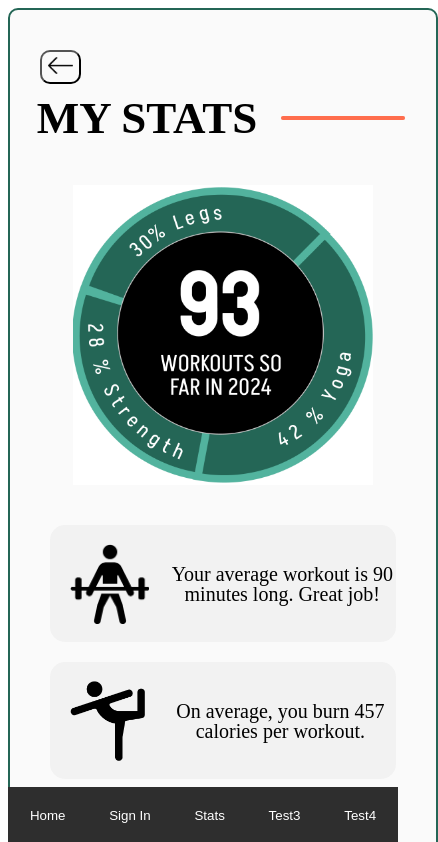
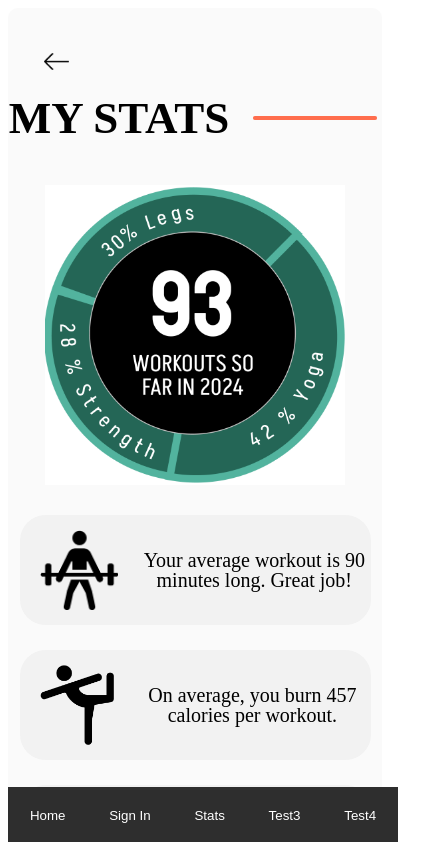
Before and after one commit to williamcaamot/arcturus, a React (Vite) app in the folder frontend/: page /Statistics in a window 390 px wide. Shown: the top 842 px of the page, 438 px wide, since content can reach past the window. Built offline with nearby package versions, Linux system fonts and the light colour scheme.

Commit message:
fixed the size whatever the phone and made nav bare 100vW not 100% to make it good

```diff
--- a/frontend/src/components/navigation/styles/navigation.css
+++ b/frontend/src/components/navigation/styles/navigation.css
@@ -3,7 +3,7 @@
     justify-content: space-around;
     position: fixed;
     bottom: 0;
-    width: 100%;
+    width: 100vw;
     background-color: #2E2E2E;
     padding: 20px 0;
     box-sizing: border-box;
--- a/frontend/src/pages/statistics/styles/statistics.css
+++ b/frontend/src/pages/statistics/styles/statistics.css
@@ -2,17 +2,15 @@
     display: flex;
     flex-direction: column;
     align-items: center;
-    gap: 20px;
+    gap: 2vh;
     padding: 18px 18px;
-    width: 100%;
-    height: 100%;
-    border: 2px  solid var(--Dark-Green, #246656);
+
     border-radius: 10px;
     background: var(--Background, #FAFAFA);
     height: auto;
-    width: 390px;
+
     position: relative;
-
+    overflow: auto;
 }
 
 .centerContent {
@@ -20,7 +18,7 @@
     flex-direction: column;
     align-items: center;
     width: 100%;
-    margin-top: 40px
+    margin-top: 5vh;
 }
 
 .statsHeader {
@@ -56,11 +54,11 @@
 
 .statsCircleBox {
     display: flex;
-    gap: 20px;
+    gap: 2vh;
     align-items: center;
     justify-content: center;
     width: 100%;
-    height: 100%;
+    height: auto;
     margin-top: 20px;
 }
 
@@ -74,9 +72,8 @@
     flex-direction: column;
     align-items: center;
     justify-content: center;
-    width: 100%;
-    height: 100%;
-    margin-top: 30px;
+    height: auto;
+    margin-top: 2vh;
     overflow: auto;
 }
 
@@ -84,12 +81,12 @@
     display: flex;
     flex-direction: row;
     align-items: center;
-    width: 346px;
-    height: 117px;
+    width: 90vw;
+    height: 13vh;
     flex-shrink: 0;
-    border-radius: 15px;
+    border-radius: 3vh;
     background: var(--Background-Grey, #F2F2F2);
-    margin: 10px;
+    margin: 1.5vh;
 
 
 }
@@ -120,7 +117,7 @@
 .backBtn button {
     background: none;
     border-radius: 10px;
-    border: 1 solid rgb(0, 0, 0);
+    border: none;
 
 }
 
```
